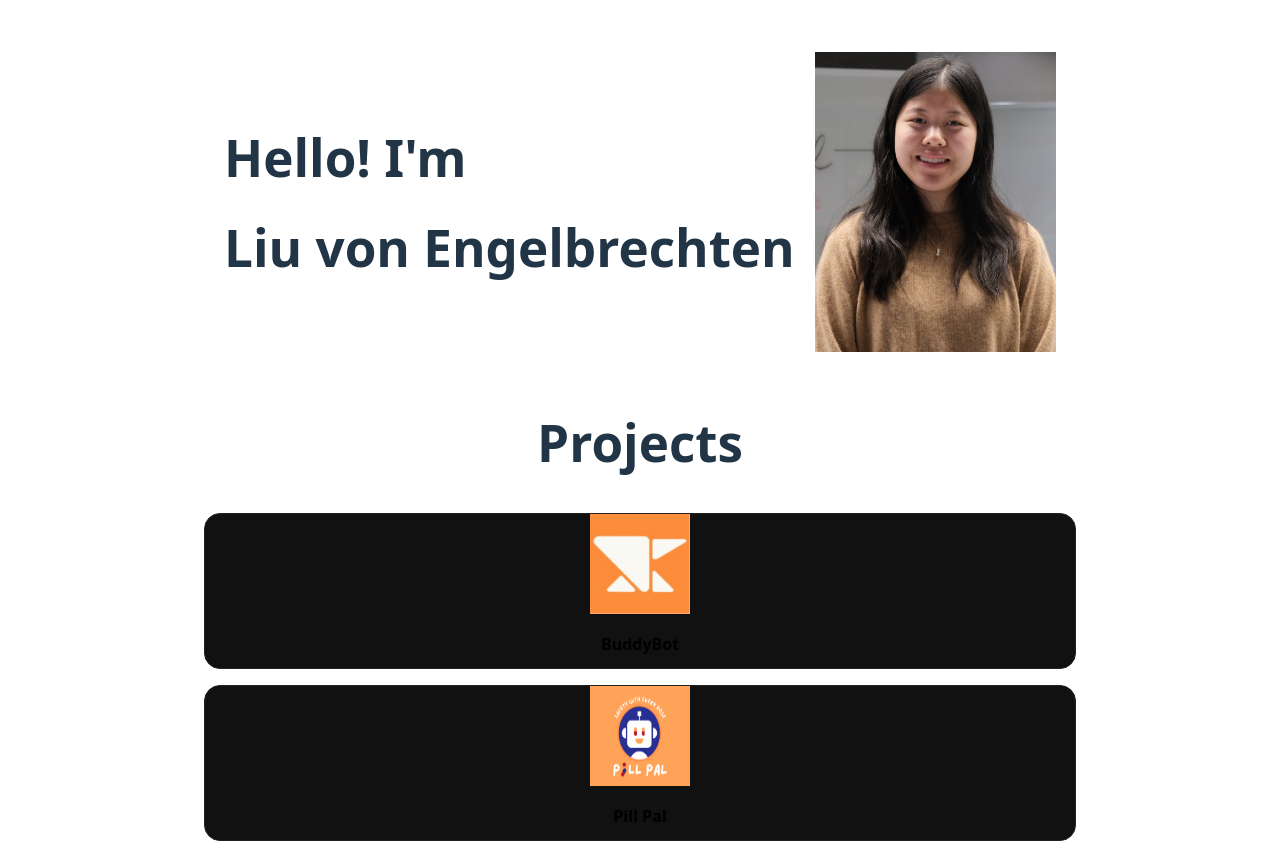
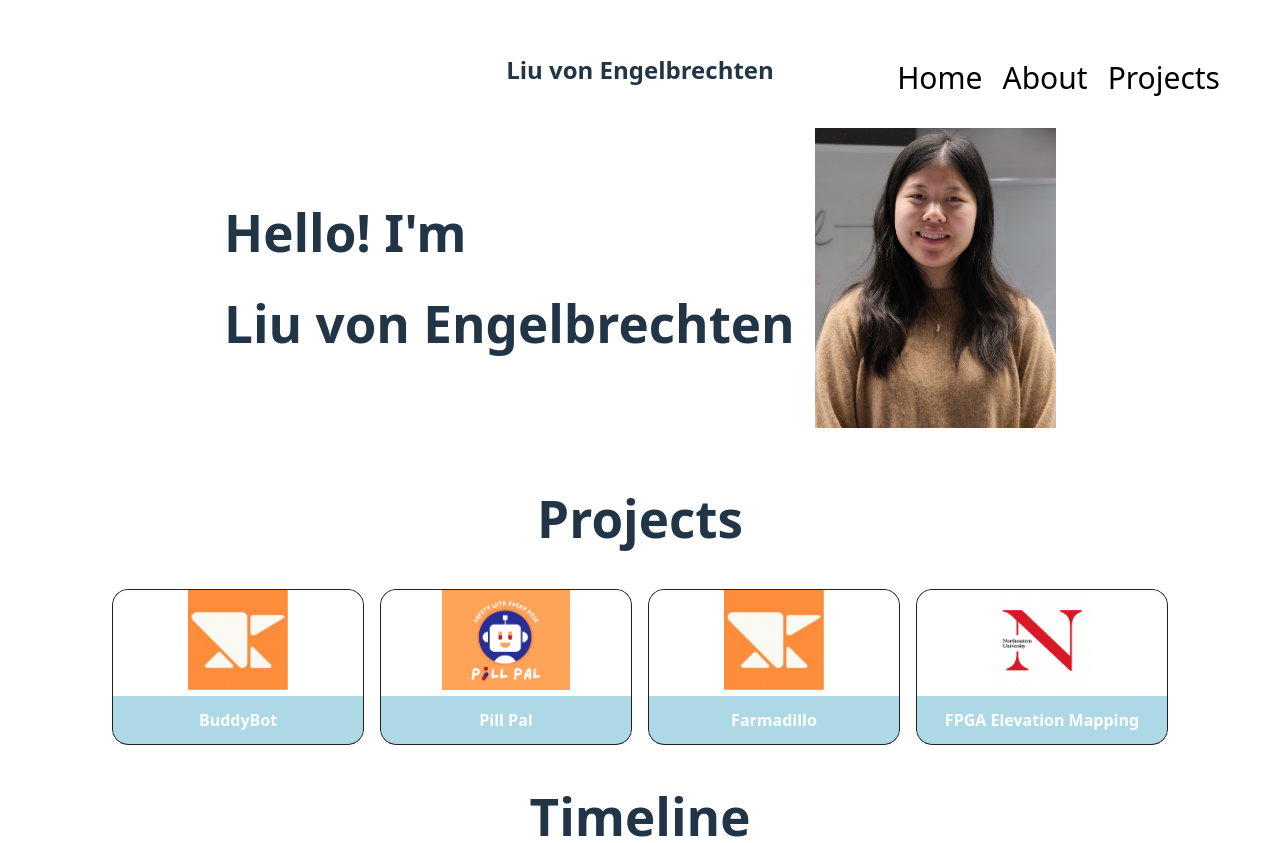
Before and after one commit to lvonengel/lvonengel.github.io, a React (Vite) app: page / in a window 1280 px wide. Shown: the top 843 px of the page. Built offline with nearby package versions, Linux system fonts and the light colour scheme.

Commit message:
added blocks for projects with image and title

```diff
--- a/src/App.css
+++ b/src/App.css
@@ -42,7 +42,8 @@
 }
 
 .project-grid {
-  display: grid;
+  display: flex;
+  flex-direction: row;
   gap: 16px;
   grid-template-columns: repeat(1, minmax(0, 1fr));
 }
--- a/src/App.jsx
+++ b/src/App.jsx
@@ -1,5 +1,5 @@
-import { useState } from 'react'
 import ProjectCard from './components/ProjectCard'
+import NavigationBar from './components/NavigationBar';
 import './App.css'
 
 const projects = [
@@ -13,8 +13,9 @@ function App() {
 
   return (
     <>
+      <NavigationBar />
       <div className="columns">
-        <div>
+        <div className='home'>
           <h1>Hello! I'm</h1>
           <h1>Liu von Engelbrechten</h1>
         </div>
@@ -28,7 +29,9 @@ function App() {
         </div>
       </section>
 
-
+      <section className="timeline">
+        <h1>Timeline</h1>
+      </section>
 
     </>
   )
--- /dev/null
+++ b/src/components/ProjectCard.css
@@ -0,0 +1,32 @@
+
+.project-card {
+  display: block;
+  border-radius: 16px;
+  overflow: hidden;
+  background: #111;
+  border: 1px solid #222;
+  text-decoration: none;
+  width: 250px
+}
+
+.project-card :hover {
+    background-color: bisque;
+    cursor: pointer;
+}
+
+.project-card-img-wrap {
+  background-color: white;
+}
+
+
+.project-card-title {
+  padding: 12px 14px;
+  font-weight: 600;
+  color:white;
+  background-color: lightblue;
+}
+
+.project-card-img {
+  height: 100px;
+  width: auto;
+}
--- a/src/components/ProjectCard.jsx
+++ b/src/components/ProjectCard.jsx
@@ -1,9 +1,9 @@
-import React, { useState } from "react";
+import './ProjectCard.css'
 
 const ProjectCard = ({image, title}) => {
     return (
         <div className="project-card" >
-            <div className="project-card-imgWrap">
+            <div className="project-card-img-wrap">
                 <img src={image} alt={title} className="project-card-img" />
             </div>
             <div className="project-card-title">
--- a/src/index.css
+++ b/src/index.css
@@ -77,23 +77,3 @@ button:focus-visible {
     margin: 0 auto;
     text-align: left;
 }
-
-.project-card {
-  display: block;
-  border-radius: 16px;
-  overflow: hidden;
-  background: #111;
-  border: 1px solid #222;
-  text-decoration: none;
-}
-
-.project-card-title {
-  padding: 12px 14px;
-  font-weight: 600;
-  color:black;
-}
-
-.project-card-img {
-  height: 100px;
-  width: 100px;
-}
```
